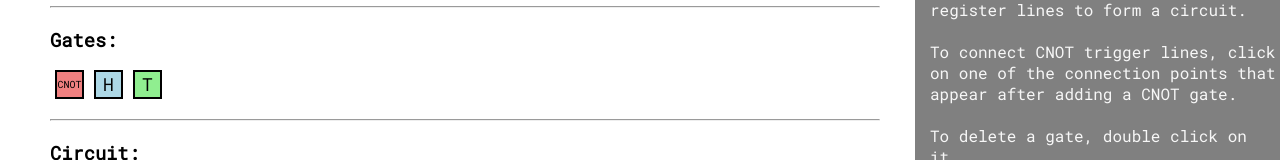
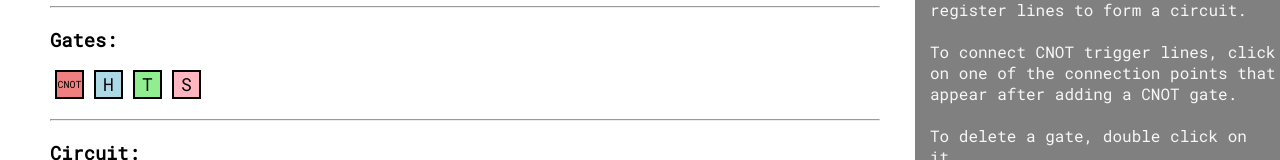
Before and after one commit to nrankin18/Quantum, a React (Create React App) app: page / in a window 1280 px wide. Shown: the part 146-306 px from the top of the page. Built offline with nearby package versions, Linux system fonts and the light colour scheme.

Commit message:
Added S gate

```diff
--- a/src/Gate.jsx
+++ b/src/Gate.jsx
@@ -146,6 +146,31 @@ class Gate extends Component {
             </span>
           </div>
         );
+      case "s":
+        return (
+          <div
+            className={
+              this.props.onDelete
+                ? "gate s noselect deletable"
+                : "gate s noselect"
+            }
+            {...this.props}
+            ref={this.props.innerRef}
+            onDoubleClick={(e) => {
+              if (this.props.onDelete)
+                this.props.onDelete(this.props.qubit, this.props.index, false);
+            }}
+          >
+            S
+            <span
+              className={
+                this.props.options.showGateMatrix ? "gate-tooltip" : "hidden"
+              }
+            >
+              <BlockMath math="\begin{bmatrix}1&0\\ 0&i\end{bmatrix}" />
+            </span>
+          </div>
+        );
       case "trigopt":
         return (
           <div
--- a/src/GateMenu.jsx
+++ b/src/GateMenu.jsx
@@ -58,6 +58,21 @@ class GateMenu extends Component {
                     }}
                   </Draggable>
                 </span>
+                <span className="gate-wrapper">
+                  <Draggable key={3} draggableId={"s"} index={0}>
+                    {(provided) => {
+                      return (
+                        <Gate
+                          {...provided.draggableProps}
+                          {...provided.dragHandleProps}
+                          innerRef={provided.innerRef}
+                          type="s"
+                          options={this.props.options}
+                        />
+                      );
+                    }}
+                  </Draggable>
+                </span>
               </div>
             );
           }}
--- a/src/Measure.jsx
+++ b/src/Measure.jsx
@@ -24,6 +24,11 @@ class Measure extends Component {
   // a = e^(i pi/4)*a
   phaseTransition(a) {
     return math.evaluate("e^((i*pi)/4)*(" + a + ")");
+  }
+
+  // a = i*a
+  phaseTransitionS(a) {
+    return math.evaluate("i*(" + a + ")");
   }
 
   // Swaps a and b
@@ -56,6 +61,19 @@ class Measure extends Component {
       for (var l = 0; l < Math.pow(2, N - j - 1); l++) {
         const index = l + k * Math.pow(2, N - j) + Math.pow(2, N - j - 1);
         const change = this.phaseTransition(tmpStateVector[index]);
+        tmpStateVector[index] = change;
+      }
+    }
+    return tmpStateVector;
+  }
+
+  // Function called when S gate encountered
+  evalSGate(j, tmpStateVector) {
+    const N = this.props.circuit.length;
+    for (var k = 0; k < Math.pow(2, j); k++) {
+      for (var l = 0; l < Math.pow(2, N - j - 1); l++) {
+        const index = l + k * Math.pow(2, N - j) + Math.pow(2, N - j - 1);
+        const change = this.phaseTransitionS(tmpStateVector[index]);
         tmpStateVector[index] = change;
       }
     }
@@ -118,6 +136,9 @@ class Measure extends Component {
             break;
           case "t":
             tmpStateVector = this.evalTGate(j, tmpStateVector);
+            break;
+          case "s":
+            tmpStateVector = this.evalSGate(j, tmpStateVector);
             break;
           case "trig":
             if (foundCNOT) break;
--- a/src/Qubit.jsx
+++ b/src/Qubit.jsx
@@ -23,6 +23,7 @@ class Qubit extends Component {
             gate === "cnotUp" ||
             gate === "cnotDown" ||
             gate === "t" ||
+            gate === "s" ||
             gate === "trig" ||
             gate === "connect"
           ) {
--- a/src/style.css
+++ b/src/style.css
@@ -163,6 +163,11 @@ body {
   font-size: 18px;
 }
 
+.gate.s {
+  background-color: lightpink;
+  font-size: 18px;
+}
+
 .gate.measure {
   background-color: lightgoldenrodyellow;
   font-size: 18px;
```
